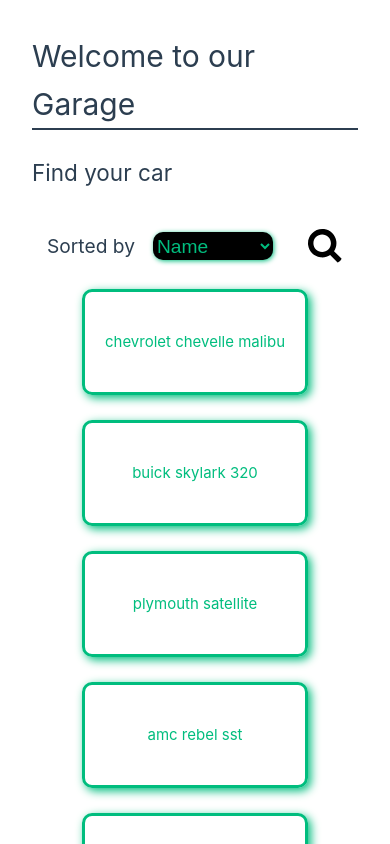
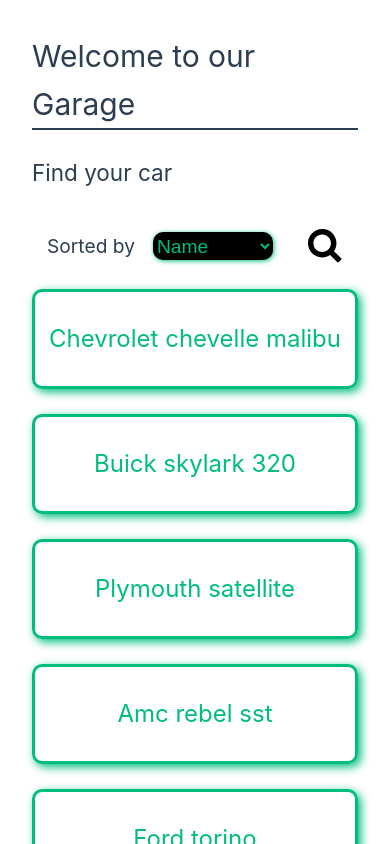
Before and after one commit to RominM/FindMyCar, a Vue app: page / in a window 390 px wide. Shown: the top 844 px of the page. Built offline with nearby package versions, Linux system fonts and the light colour scheme.

Commit message:
feat: :construction: get url params in CarDetails

```diff
--- a/index.html
+++ b/index.html
@@ -4,7 +4,7 @@
     <meta charset="UTF-8" />
     <link rel="icon" href="/favicon.ico" />
     <meta name="viewport" content="width=device-width, initial-scale=1.0" />
-    <title>Vite App</title>
+    <title>Find your Car</title>
   </head>
   <body>
     <div id="app"></div>
--- a/src/components/Card.vue
+++ b/src/components/Card.vue
@@ -3,7 +3,9 @@
     <div v-for="(car, Index) in cars" :key="Index">
       <router-link :to="`/car-details/${car.Name}`" class="car">
         <li title="Click for more details">
-          {{car.Name}}
+          <p>
+            {{car.Name.charAt(0).toUpperCase() + car.Name.slice(1)}}
+          </p>
         </li>
       </router-link>
     </div>
@@ -28,16 +30,15 @@
   }
 
   li{
-    min-width: 300px;
-    max-width: 350px;
-    min-height: 100px;
+    display: table;
+    width: 320px;
+    height: 100px;
     margin: 25px auto;
     border: solid;
     border-radius: 10px;
     list-style: none;
     box-shadow: 3px 3px 10px;
     text-align: center;
-    line-height: 100px;
     cursor: pointer;
     transition: .1s;
   }
@@ -45,13 +46,23 @@
     transform: scale(1.07);
     background-color: hsla(160, 100%, 37%, 0.2);
   }
+  p{
+    text-align:center;
+    vertical-align: middle;
+    display: table-cell;
+    max-width: 90%;
+    margin: auto;
+    font-size: x-large;
+  }
 
   @media (max-width: 780px) {
     ul {
       display: block;
+      padding: 0;
+      margin: 0;
     }
     li {
-      min-width: 215px;
+      width: 100%;
     }
   }
     @media (max-width: 400px) {
--- a/src/views/CarDetails.vue
+++ b/src/views/CarDetails.vue
@@ -3,12 +3,35 @@
     <h1>Car details</h1>
     <router-link to="/">Go back Home</router-link>
   </div>
+  <main>
+    <h2 class="name-car">{{ $route.params.id.toUpperCase() }}</h2>
+    <div>{{ car }}</div>
+  </main>
 </template>
 
 <script>
   export default {
     props: {
       cars: Object,
+    },
+    getCar() {
+      return cars.find(car => car.Name === this.url_data);
+    },
+    mounted(){
+      this.url_data=this.$route.params.id;
+    },
+    data(){
+      return{
+        url_data: null
+      };
     }
   };
 </script>
+
+<style>
+  .name-car{
+    text-align: center;
+    font-size: 3rem;
+    font-weight: bold;
+  }
+</style>
```
Also changed, not shown: src/model/request.js (deleted, +0 -17 lines).
